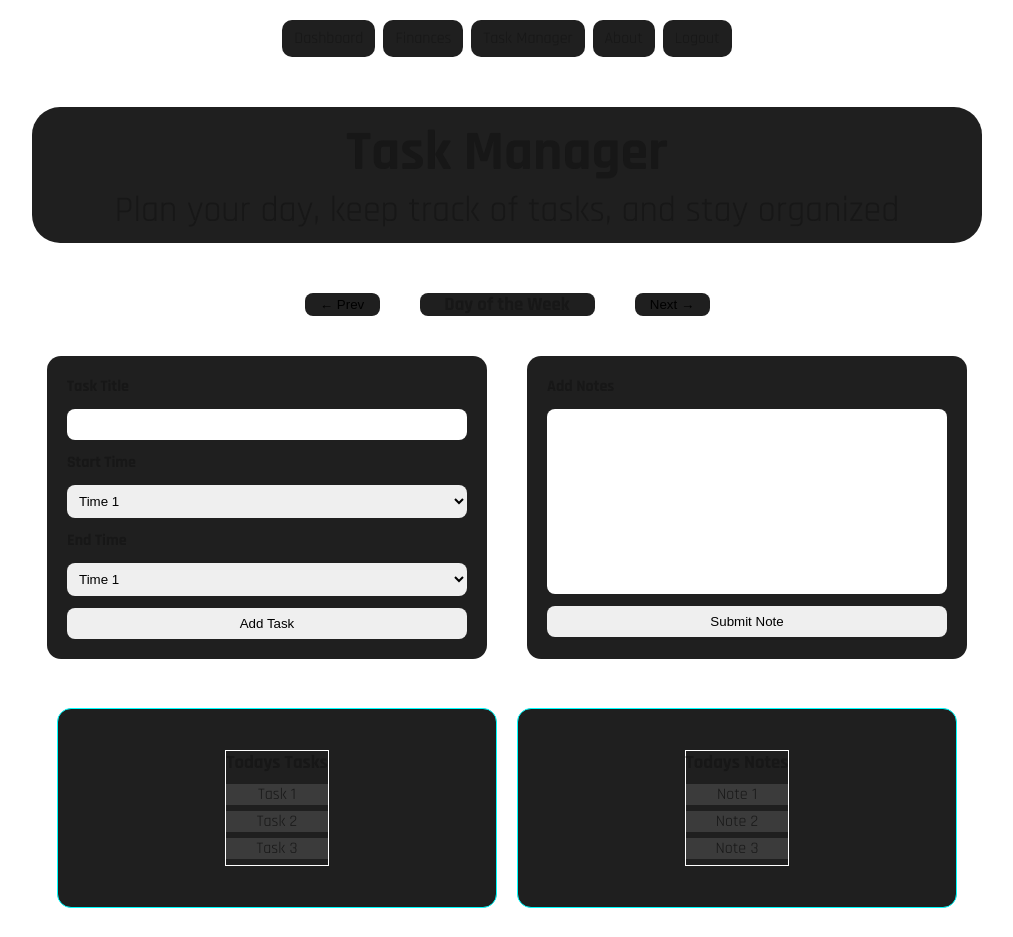
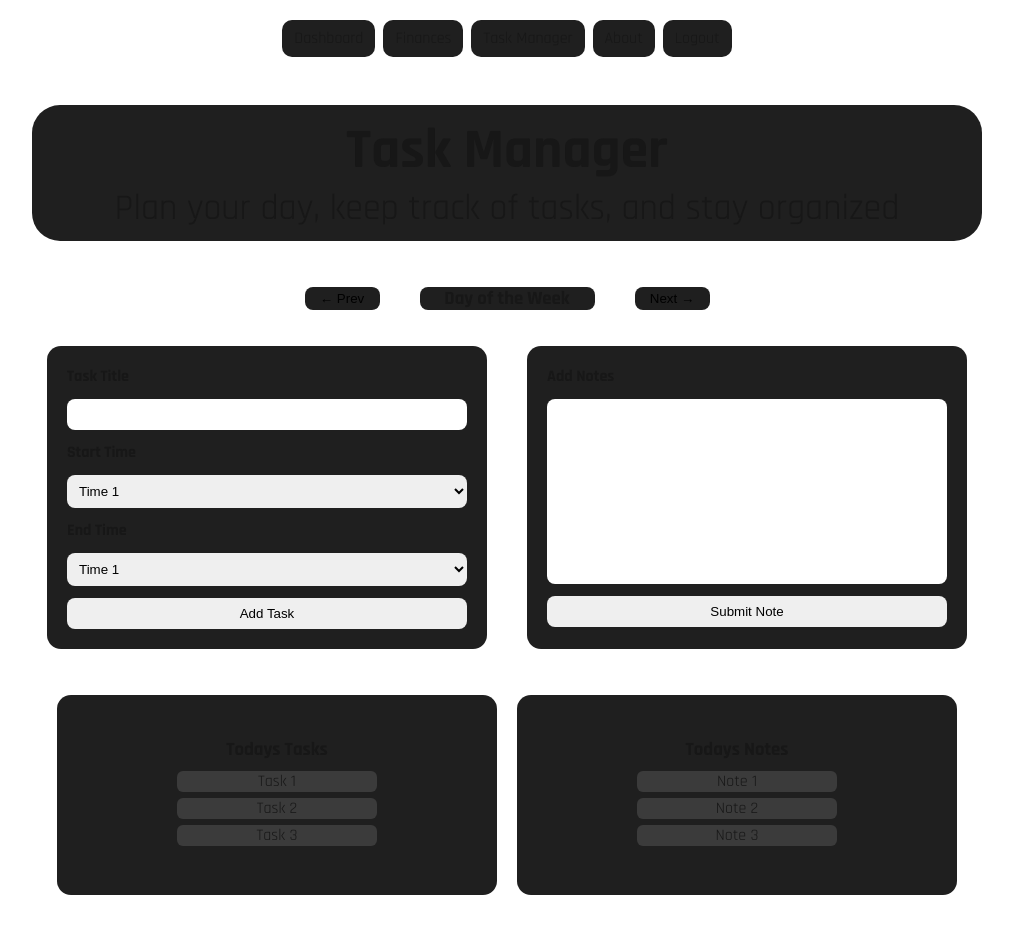
Before and after one commit to xTfTV/finance-tracker, a Next.js app: page /Tasks in a window 1280 px wide. Shown: the whole page, without its empty margins (133-1146 px from the left). Built offline with nearby package versions, Linux system fonts and the light colour scheme.

Commit message:
Finishing up the layout

```diff
--- a/src/app/Tasks/tasks.css
+++ b/src/app/Tasks/tasks.css
@@ -6,7 +6,6 @@
 }
 
 .header-container {
-    border: 2px solid white;
     display: flex;
     justify-content: center;
 
@@ -40,7 +39,6 @@
 }
 
 .next-prev-container {
-    border: 2px solid white;
     display: flex;
     justify-content: center;
     padding: 18px;
@@ -74,7 +72,6 @@
 }
 
 .new-task-container {
-    border: 2px solid white;
     display: flex;
     justify-content: center;
     gap: 40px;
@@ -147,7 +144,6 @@
 /* User list for the tasks and notes */
 
 .notes-tasks-container {
-    border: 1px solid white;
     display: flex;
     justify-content: center;
     gap: 20px;
@@ -156,7 +152,6 @@
 
 .task-display,
 .notes-display {
-    border: 1px solid cyan;
     width: 440px;
     min-height: 200px;
 
@@ -171,8 +166,8 @@
 
 .task-display-child,
 .notes-display-child {
-    border: 1px solid white;
     text-align: center;
+    width: 200px;
 }
 
 .task-display-child h3,
@@ -191,4 +186,5 @@
 .notes-display li {
     margin-bottom: 6px;
     background-color: #3b3b3b;
+    border-radius: 6px;
 }
```
